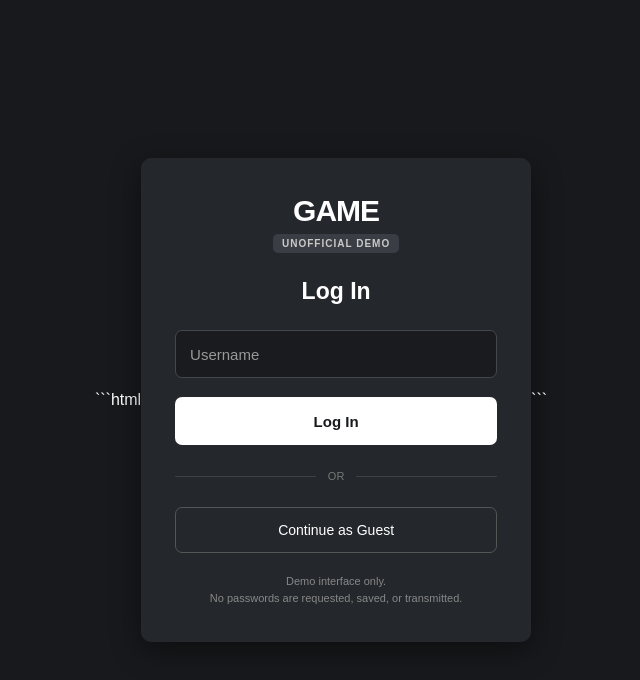
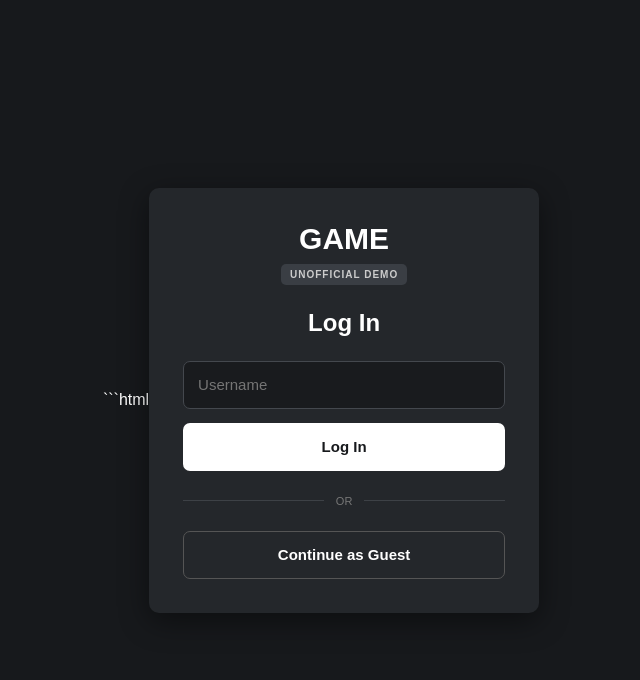
Before and after one commit to u6133812612-design/roblox.com-Login-, a plain HTML site: page index.html in a window 1280 px wide. Shown: the whole page, without its empty margins (319-959 px from the left). Drawn offline with Linux system fonts and the light colour scheme.

Commit message:
Update index.html

````diff
--- a/index.html
+++ b/index.html
@@ -4,8 +4,7 @@
 <head>
   <meta charset="UTF-8">
   <meta name="viewport" content="width=device-width, initial-scale=1.0">
-
-  <title>Game Login Demo</title>
+  <title>Game Demo Login</title>
 
   <style>
     * {
@@ -15,89 +14,76 @@
     body {
       margin: 0;
       min-height: 100vh;
-      font-family: Arial, Helvetica, sans-serif;
-      background: #17191c;
-      color: #fff;
-
       display: flex;
       justify-content: center;
       align-items: center;
+      font-family: Arial, sans-serif;
+      background: #17191c;
+      color: white;
     }
 
     .card {
-      width: 390px;
-      padding: 36px 34px;
+      width: min(390px, calc(100% - 32px));
+      padding: 34px;
       background: #24272b;
       border-radius: 10px;
-      box-shadow: 0 8px 30px rgba(0, 0, 0, 0.45);
       text-align: center;
+      box-shadow: 0 8px 30px rgba(0, 0, 0, .45);
     }
 
     .logo {
       font-size: 30px;
       font-weight: 800;
-      letter-spacing: -1px;
-      margin-bottom: 6px;
+      margin-bottom: 8px;
     }
 
-    .badge {
+    .demo-label {
       display: inline-block;
-      padding: 4px 9px;
-      margin-bottom: 25px;
+      padding: 5px 9px;
+      margin-bottom: 24px;
       border-radius: 5px;
       background: #3a3e44;
-      color: #c9c9c9;
+      color: #ccc;
       font-size: 10px;
       font-weight: bold;
       letter-spacing: 1px;
     }
 
     h1 {
-      margin: 0 0 25px;
-      font-size: 23px;
+      margin: 0 0 24px;
+      font-size: 24px;
     }
 
     .input {
       width: 100%;
       height: 48px;
+      margin-bottom: 14px;
       padding: 0 14px;
-      margin-bottom: 14px;
-
       border: 1px solid #44484e;
       border-radius: 7px;
-
+      outline: none;
       background: #191b1e;
       color: white;
-
       font-size: 15px;
-      outline: none;
-    }
-
-    .input::placeholder {
-      color: #999;
     }
 
     .input:focus {
       border-color: #777;
     }
 
-    .login-button {
+    .button {
       width: 100%;
       height: 48px;
-      margin-top: 5px;
-
-      border: none;
+      border: 0;
       border-radius: 7px;
-
       background: white;
       color: #17191c;
-
-      font-size: 15px;
       font-weight: bold;
       cursor: pointer;
+      font-size: 15px;
     }
 
-    .login-button:hover {
+    .button:hover {
       background: #e5e5e5;
     }
 
@@ -105,8 +91,7 @@
       display: flex;
       align-items: center;
       gap: 12px;
-      margin: 25px 0;
-
+      margin: 24px 0;
       color: #777;
       font-size: 11px;
     }
@@ -119,41 +104,33 @@
       background: #3d4146;
     }
 
-    .guest-button {
-      width: 100%;
-      height: 46px;
-
-      border: 1px solid #555;
-      border-radius: 7px;
-
+    .secondary {
       background: transparent;
       color: white;
-
-      font-size: 14px;
-      cursor: pointer;
+      border: 1px solid #555;
     }
 
-    .guest-button:hover {
+    .secondary:hover {
       background: #2d3034;
     }
 
-    .notice {
+    .info {
       margin-top: 20px;
       color: #888;
       font-size: 11px;
       line-height: 1.5;
     }
 
-    .success {
+    #success {
       display: none;
     }
 
-    .success-icon {
+    .check {
       font-size: 52px;
-      margin-bottom: 12px;
+      margin-bottom: 10px;
     }
 
-    .success p {
+    .success-text {
       color: #aaa;
       font-size: 14px;
       line-height: 1.5;
@@ -164,12 +141,10 @@
 
 <body>
 
-  <!-- DEMO LOGIN -->
-  <div class="card" id="loginPage">
+  <main class="card" id="login">
 
     <div class="logo">GAME</div>
-
-    <div class="badge">UNOFFICIAL DEMO</div>
+    <div class="demo-label">UNOFFICIAL DEMO</div>
 
     <h1>Log In</h1>
 
@@ -179,72 +154,21 @@
       type="text"
       placeholder="Username"
       autocomplete="off"
+      maxlength="30"
     >
 
-    <button class="login-button" onclick="loginDemo()">
+    <button class="button" type="button" onclick="startDemo()">
       Log In
     </button>
 
     <div class="divider">OR</div>
 
-    <button class="guest-button" onclick="guestLogin()">
+    <button
+      class="button secondary"
+      type="button"
+      onclick="guestDemo()">
       Continue as Guest
     </button>
 
-    <div class="notice">
-      Demo interface only.<br>
-      No passwords are requested, saved, or transmitted.
-    </div>
-
-  </div>
-
-
-  <!-- SUCCESS -->
-  <div class="card success" id="successPage">
-
-    <div class="success-icon">✓</div>
-
-    <h1>Welcome!</h1>
-
-    <p id="welcomeText">
-      Demo started successfully.
-    </p>
-
-    <button class="login-button" onclick="location.reload()">
-      Back
-    </button>
-
-  </div>
-
-
-  <script>
-    function loginDemo() {
-      const username =
-        document.getElementById("username").value.trim();
-
-      if (!username) {
-        alert("Please enter a username.");
-        return;
-      }
-
-      showSuccess(
-        "Welcome, " + username + "! This is only a demo."
-      );
-    }
-
-    function guestLogin() {
-      showSuccess(
-        "You entered the demo as a guest."
-      );
-    }
-
-    function showSuccess(message) {
-      document.getElementById("loginPage").style.display = "none";
-      document.getElementById("successPage").style.display = "block";
-      document.getElementById("welcomeText").textContent = message;
-    }
-  </script>
-
-</body>
-</html>
+    <div class
 ```
````
